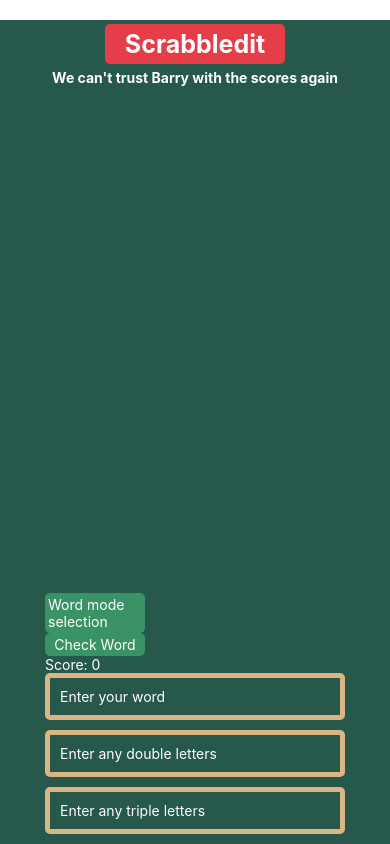
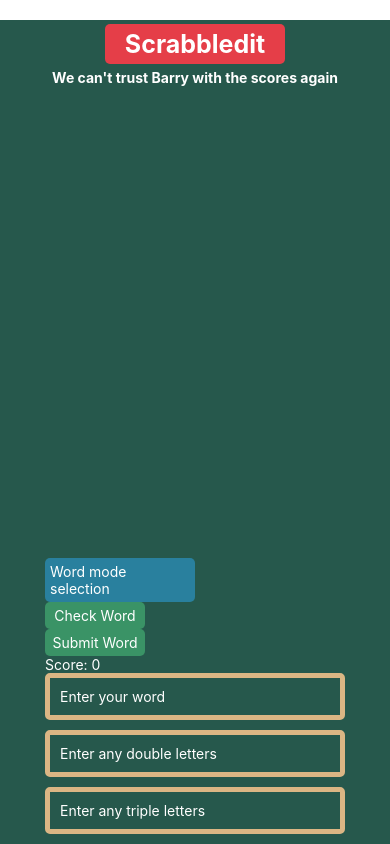
Before and after one commit to TomBirbeck/scrabbleditreactnative, a React Native app: screen / in a window 390 px wide. Built offline with nearby package versions, Linux system fonts and the light colour scheme.

Commit message:
added and linked up submit score function

```diff
--- a/components/Score.tsx
+++ b/components/Score.tsx
@@ -15,7 +15,6 @@ type wordModes = {
 
 const Score = ({setContext}: ScoreProps) => {
     const [word, setWord] = useState('')
-    const [score, setScore] = useState(0)
     const [doubles, setDoubles] = useState('')
     const [triples, setTriples] = useState('')
     const [doubleScore, setDoubleScore] = useState(false);
@@ -26,6 +25,10 @@ const Score = ({setContext}: ScoreProps) => {
     const [allTiles, setAllTiles] = useState(false);
     const [finalScoreMode, setFinalScoreMode] = useState(false);
     const [openWordModes, setOpenWordModes] = useState(false)
+    const [score, setScore] = useState(0)
+    const [passScore, setPassScore] = useState(0)
+    const [finalTiles, setFinalTiles] = useState([]);
+
 
     const WORDMODES: wordModes[]= [
         {name: 'Double Word', state: doubleScore, setter: setDoubleScore},
@@ -59,7 +62,6 @@ const Score = ({setContext}: ScoreProps) => {
     let extra = 0;
     allTiles ? (extra = 50): extra = 0;
     doubleScore ? (mode = 2) : mode = 1;
-    console.log(mode)
     doubleDoubleScore ? (mode2 = 2) :  (mode2 = 1);
     tripleScore ? (mode3 = 3) : (mode3 = 1);
     doubleTripleScore ? (mode4 = 3) : (mode4 = 1);
@@ -68,9 +70,48 @@ const Score = ({setContext}: ScoreProps) => {
     setScore(score)
   },[word, doubles, triples, doubleScore, doubleDoubleScore, tripleScore, doubleTripleScore, tripleTripleScore])
 
+  const handleWordSubmit = useCallback((word: string, doubles: string, triples: string) => {
+        const wordSplit = word.trim().toUpperCase().split('')
+        const doublesSplit = doubles.trim().toUpperCase().split('')
+        const triplesSplit = triples.trim().toUpperCase().split('')
+    if (finalScoreMode === false) {
+    let mode = 1;
+    let mode2 = 1;
+    let mode3 = 1;
+    let mode4 = 1;
+    let mode5 = 1;
+    let extra = 0;
+    allTiles ? extra = 50: extra = 0;
+    doubleScore ? (mode = 2) :  (mode = 1);
+    doubleDoubleScore ? (mode2 = 2) :  (mode2 = 1);
+    tripleScore ? (mode3 = 3) : (mode3 = 1);
+    doubleTripleScore ? (mode4 = 3) : (mode4 = 1);
+    tripleTripleScore ? (mode5 = 3) : (mode5 = 1);
+    setScore(
+      (calculateScrabbleScore({word:wordSplit, doubles: doublesSplit, triples: triplesSplit})* mode) * mode2 * mode3 * mode4 * mode5 + extra);
+    setPassScore(
+        (calculateScrabbleScore({word:wordSplit, doubles: doublesSplit, triples: triplesSplit})* mode) * mode2 * mode3 * mode4 * mode5 + extra);
+    }
+    // if (finalScoreMode === true) {
+    //   let scores = finalTiles;
+    //   scores = scores + ((calculateScrabbleScore({word:wordSplit, doubles: doublesSplit, triples: triplesSplit})))
+    //   setFinalTiles(scores)
+    // }
+      setWord('');
+    setDoubles('');
+    setTriples('');
+    setScore(0);
+    setDoubleScore(false);
+    setDoubleDoubleScore(false)
+    setTripleScore(false);
+    setDoubleTripleScore(false);
+    setTripleTripleScore(false);
+    setAllTiles(false);
+  }, [score, passScore])
+
     return (
         <View style={styles.container}>
-            <TouchableOpacity style={styles.button} onPress={()=>{setOpenWordModes(!openWordModes)}}>
+            <TouchableOpacity style={styles.modeButton} onPress={()=>{setOpenWordModes(!openWordModes)}}>
             <Text style={styles.score}>Word mode selection</Text>
             </TouchableOpacity>
             {openWordModes && <FlatList
@@ -84,8 +125,11 @@ const Score = ({setContext}: ScoreProps) => {
                 </View>
             )}
             />}
-            <TouchableOpacity style={styles.button} onPress={()=>handleWordCheck(word, doubles, triples)}>
+            <TouchableOpacity style={styles.checkButton} onPress={()=>handleWordCheck(word, doubles, triples)}>
             <Text style={styles.score}>Check Word</Text>
+            </TouchableOpacity>
+            <TouchableOpacity style={styles.submitButton} onPress={()=>handleWordSubmit(word, doubles, triples)}>
+            <Text style={styles.score}>Submit Word</Text>
             </TouchableOpacity>
             <Text style={styles.score}>Score: {score}</Text>
             <TextInput style={styles.textInput} value={word} onChangeText={setWord} placeholder='Enter your word' placeholderTextColor='white'/>
@@ -107,10 +151,26 @@ const styles = StyleSheet.create({
         borderRadius: 5,
         marginBottom: 10,
     },
-    button: {
+    checkButton: {
         backgroundColor: '#3A9366',
-        padding: 3,
+        padding: 5,
         width: 100,
+        justifyContent: 'center',
+        alignItems: 'center',
+        borderRadius: 5,
+    },
+    submitButton: {
+        backgroundColor: '#3A9366',
+        padding: 5,
+        width: 100,
+        justifyContent: 'center',
+        alignItems: 'center',
+        borderRadius: 5,
+    },
+    modeButton: {
+        backgroundColor: '#29809E',
+        padding: 5,
+        width: 150,
         justifyContent: 'center',
         alignItems: 'center',
         borderRadius: 5,
```
